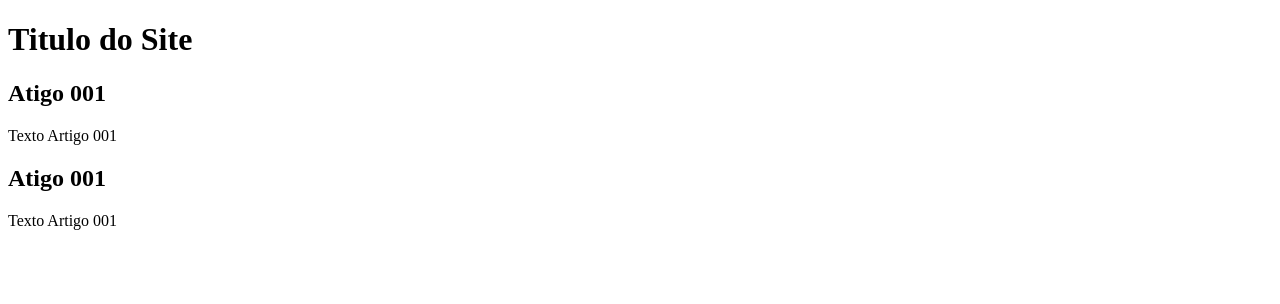
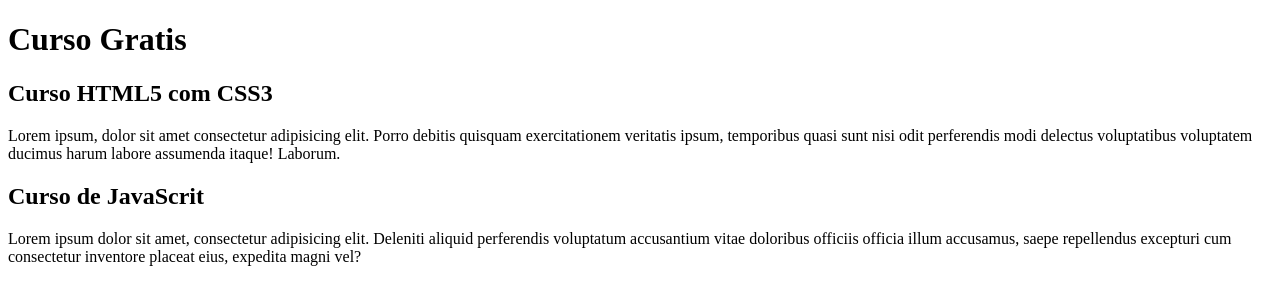
Before and after one commit to HerbertGBR/NovoReposit-rioAula, a plain HTML site: page site/Index.html in a window 1280 px wide. Drawn offline with Linux system fonts and the light colour scheme.

Commit message:
Comecei a escrever conteudo

```diff
--- a/site/Index.html
+++ b/site/Index.html
@@ -9,15 +9,15 @@
 <body>
     <main>
         <header>
-            <h1>Titulo do Site</h1>
+            <h1>Curso Gratis</h1>
         </header>
         <article>
-            <h2>Atigo 001</h2>
-            <p>Texto Artigo 001</p>
+            <h2>Curso HTML5 com CSS3</h2>
+            <p>Lorem ipsum, dolor sit amet consectetur adipisicing elit. Porro debitis quisquam exercitationem veritatis ipsum, temporibus quasi sunt nisi odit perferendis modi delectus voluptatibus voluptatem ducimus harum labore assumenda itaque! Laborum.</p>
         </article>
         <article>
-            <h2>Atigo 001</h2>
-            <p>Texto Artigo 001</p>
+            <h2>Curso de JavaScrit</h2>
+            <p>Lorem ipsum dolor sit amet, consectetur adipisicing elit. Deleniti aliquid perferendis voluptatum accusantium vitae doloribus officiis officia illum accusamus, saepe repellendus excepturi cum consectetur inventore placeat eius, expedita magni vel?</p>
         </article>
     </main>
 
```
